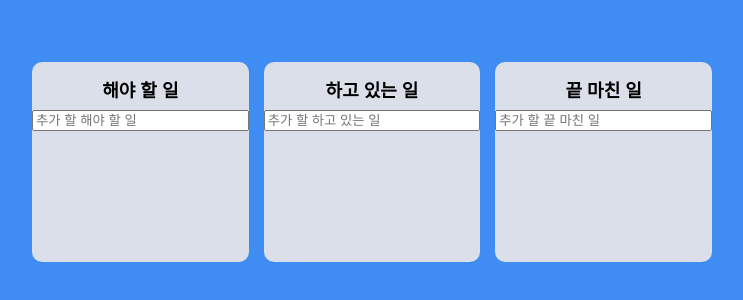
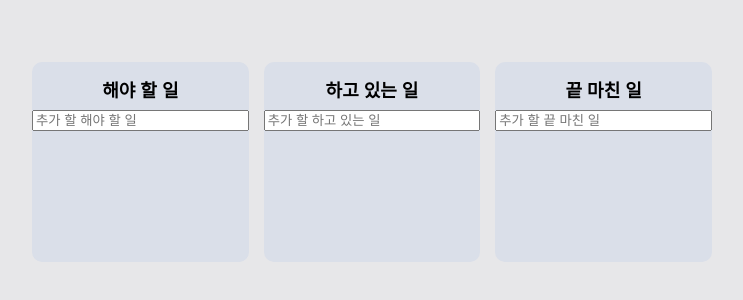
Before and after one commit to taehyeon0412/react_my-trello, a React (Create React App) app: page / in a window 1280 px wide. Shown: the part 238-538 px from the top of the page, without its empty margins (268-1011 px from the left). Built offline with nearby package versions, Linux system fonts and the light colour scheme.

Commit message:
Update theme.ts

```diff
--- a/src/theme.ts
+++ b/src/theme.ts
@@ -1,7 +1,7 @@
 import { DefaultTheme } from "styled-components";
 
 export const darkTheme: DefaultTheme = {
-  bgColor: "#3F8CF2",
+  bgColor: "#e7e7e9",
   boardColor: "#DADFE9",
   cardColor: "white",
 };
```
